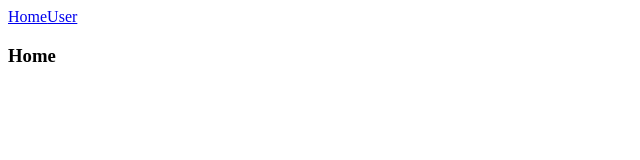
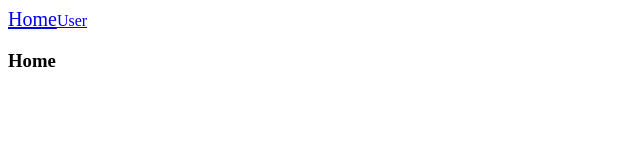
Before and after one commit to junichiseki0831/vue_project, a Vue app: page / in a window 1280 px wide. Shown: the top 160 px of the page, without its empty margins (0-640 px from the left). Built offline with nearby package versions, Linux system fonts and the light colour scheme.

Commit message:
active-classとexactの使用（アクティブと非アクティブ切り替え

```diff
--- a/src/App.vue
+++ b/src/App.vue
@@ -1,9 +1,15 @@
 <template>
   <div>
     <nav>
-      <router-link to="/">Home</router-link>
-      <router-link to="/users">User</router-link>
+      <router-link to="/" active-class="link--active" exact>Home</router-link>
+      <router-link to="/users" active-class="link--active" exact>User</router-link>
     </nav>
     <router-view></router-view>
   </div>
 </template>
+
+<style scoped>
+  .link--active {
+    font-size: 20px;
+  }
+</style>
```
